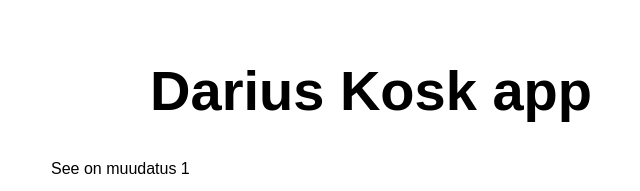
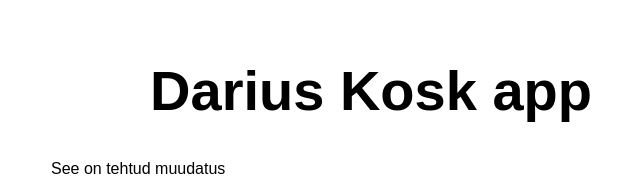
Before and after one commit to DariusKosk/ut2024azapp, a website: page src/index.html in a window 1280 px wide. Shown: the top 191 px of the page, 269-909 px from the left. Drawn offline with Linux system fonts and the light colour scheme.

Commit message:
Update index.html

```diff
--- a/src/index.html
+++ b/src/index.html
@@ -11,7 +11,7 @@
 <body>
   <main>
     <h1>Darius Kosk app</h1>
-    <p>See on muudatus 1</p>
+    <p>See on tehtud muudatus</p>
     <img src="https://encrypted-tbn0.gstatic.com/images?q=tbn:ANd9GcQQpyW2TIOZ4Ysz9Wm5d9t7-_3W-FStwDSTnELsrh19Yg&s">
   </main>
 </body>
```
